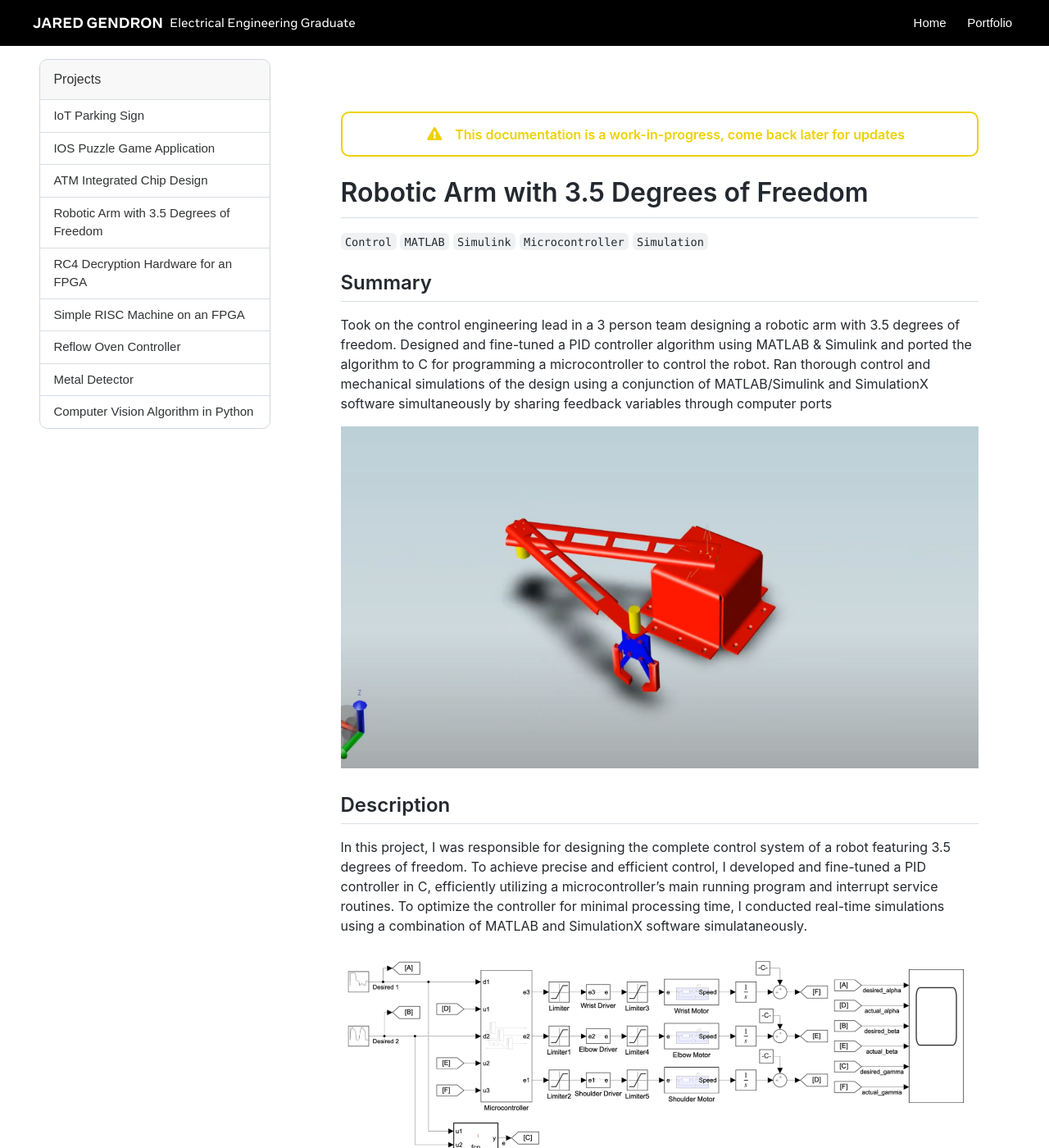
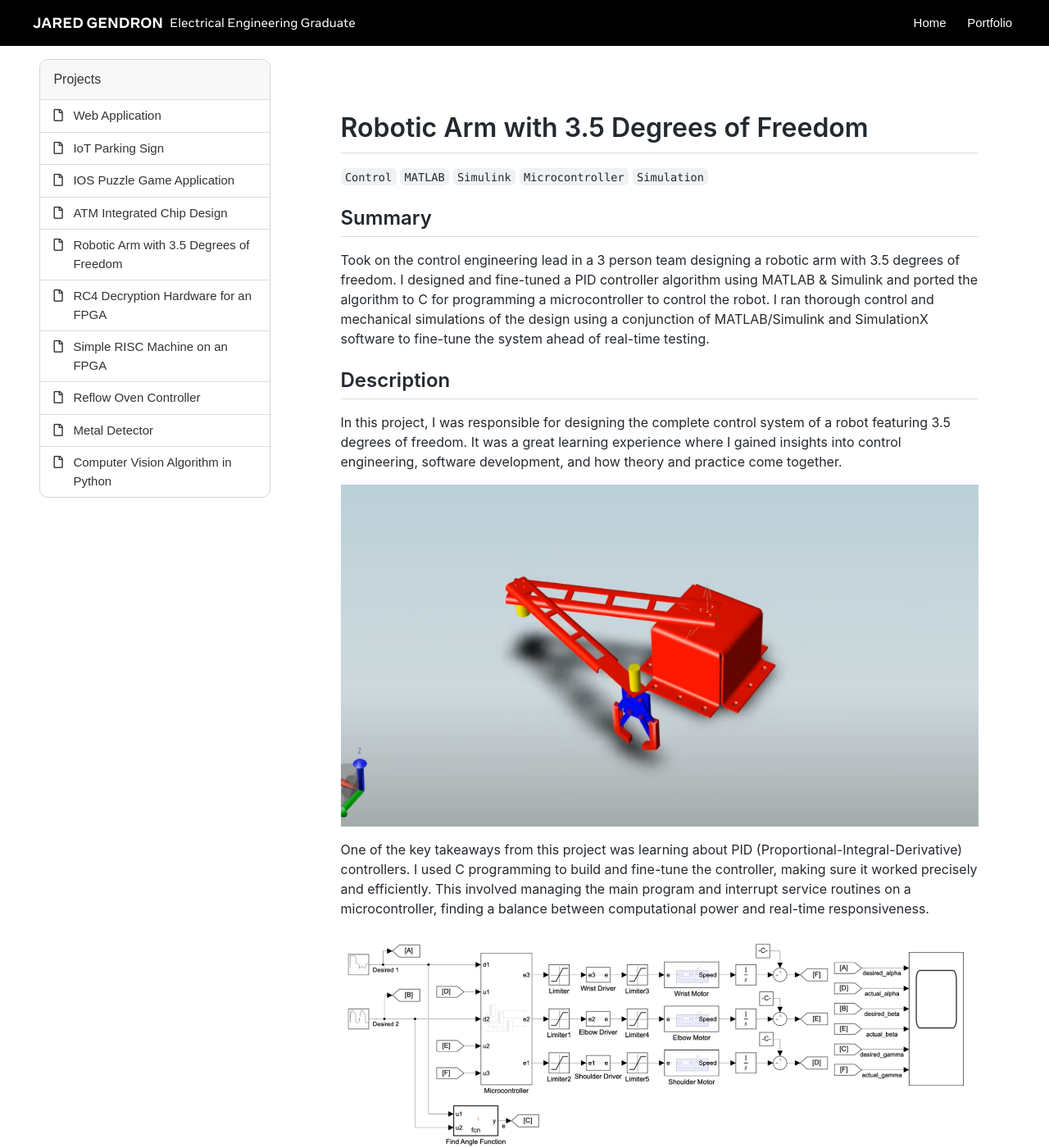
Before and after one commit to jaredgendron/jaredgendron.github.io, a Jekyll site: the page built from _projects/RoboticArm.md, in a window 1280 px wide and 1400 px high. Shown: the whole window at 82% size. Built offline with Jekyll 4.4.1, drawn with Linux system fonts in a browser that asks for light colours; nearby versions of some CDN libraries; some of the changed text lies outside the part shown.

Commit message:
updated project documents and mobile css

```diff
--- a/_includes/project-link.html
+++ b/_includes/project-link.html
@@ -1,4 +1,3 @@
-<div class="project-link">
 <a href="{{ project_href | default: ''}}">
   <li class="project-link">
     <div class="icon">
@@ -7,4 +6,3 @@
     {{ project_title | default: "Project Title"}}
   </li>
 </a>
-</div>
--- a/_layouts/project.html
+++ b/_layouts/project.html
@@ -5,14 +5,12 @@
 <div class="wrapper">
   <div class=sidebar id="sidebar">
     <div class="tabular-list">
-      <div class="header">Projects</div>
+      <div class="table-header">Projects</div>
         {% assign projects = site.projects | sort: 'year' | reverse %}
         {% for project in projects %}
-          <a href="{{ project.permalink }}">
-            <li class="project-link">
-              {{ project.title }}
-            </li>
-          </a>
+          {% assign project_title=project.title %}
+          {% assign project_href=project.permalink %}
+          {% include project-link.html %}
         {% endfor %}
     </div>
   </div>
--- a/_projects/RoboticArm.md
+++ b/_projects/RoboticArm.md
@@ -13,20 +12,24 @@
 
 ## Summary
 
-Took on the control engineering lead in a 3 person team designing a robotic arm with 3.5 degrees of freedom. Designed and fine-tuned a PID controller algorithm using MATLAB & Simulink and ported the algorithm to C for programming a microcontroller to control the robot. Ran thorough control and mechanical simulations of the design using a conjunction of MATLAB/Simulink and SimulationX software simultaneously by sharing feedback variables through computer ports
+Took on the control engineering lead in a 3 person team designing a robotic arm with 3.5 degrees of freedom. I designed and fine-tuned a PID controller algorithm using MATLAB & Simulink and ported the algorithm to C for programming a microcontroller to control the robot. I ran thorough control and mechanical simulations of the design using a conjunction of MATLAB/Simulink and SimulationX software to fine-tune the system ahead of real-time testing.
+
+## Description
+
+In this project, I was responsible for designing the complete control system of a robot featuring 3.5 degrees of freedom. It was a great learning experience where I gained insights into control engineering, software development, and how theory and practice come together.
 
 ![Current Driving PCB](/assets/images/RoboticArm/robot.png)
 
-## Description
-
-In this project, I was responsible for designing the complete control system of a robot featuring 3.5 degrees of freedom. To achieve precise and efficient control, I developed and fine-tuned a PID controller in C, efficiently utilizing a microcontroller's main running program and interrupt service routines. To optimize the controller for minimal processing time, I conducted real-time simulations using a combination of MATLAB and SimulationX software simulataneously.
+One of the key takeaways from this project was learning about PID (Proportional-Integral-Derivative) controllers. I used C programming to build and fine-tune the controller, making sure it worked precisely and efficiently. This involved managing the main program and interrupt service routines on a microcontroller, finding a balance between computational power and real-time responsiveness.
 
 ![Image](/assets/images/RoboticArm/tuningParameters.png)
 
-This allowed me to fine-tune the system parameters and ensure optimal performance ahead of real-time testing. A printed circuit board to drive current to the motors was designed, minimizing the robot's overall footprint.
+I also discovered the importance of simulations in control system design. I used MATLAB and SimulationX software to run real-time simulations of the robot's control system. These simulations allowed me to fine-tune the system parameters and ensure optimal performance ahead of real-time testing. A printed circuit board was designed for driving current to the motors based on the PID controller system and is shown below.
 
 ![Current Driving PCB](/assets/images/RoboticArm/currentDriver.png)
 
 Moreover, I implemented an algorithm that autonomously operated one motor based on the positions of the other two, drastically reducing path planning time and enhancing the robot's autonomous capabilities. The figure below shows the characteristics of the tune.
 
 ![Image](/assets/images/RoboticArm/tune.png)
+
+Overall, this project was a valuable learning experience that deepened my understanding of control systems, firmware development, and how theory can be applied in practical situations.
--- a/_scss/index.scss
+++ b/_scss/index.scss
@@ -115,7 +115,7 @@
           flex-direction: row;
           align-items: center;
           height: 2.5rem;
-          width: 9rem;
+          width: 7.2rem;
           border: 0.07rem solid white;
           border-radius: 5rem;
           padding: 10px;
@@ -130,8 +130,8 @@
 
           .icon {
             display: inline-block;
-            width: 3rem;
-            height: 3rem;
+            width: 2rem;
+            height: 2rem;
             margin: 0.1rem;
             color: white;
             overflow: hidden;
@@ -140,7 +140,7 @@
             text-justify: center;
 
             i {
-              line-height: 50px;
+              line-height: 33px;
               font-size: 1.5rem;
             }
           }
--- a/_scss/portfolio.scss
+++ b/_scss/portfolio.scss
@@ -3,6 +3,10 @@
   align-items: flex-start;
   background-color: white;
   padding-inline: .5vw;
+
+  @media all and (max-width: $small-width) {
+    padding-inline: 0;
+  }
 
   .content {
     margin-left: 3rem;
@@ -14,7 +18,7 @@
     @media all and (max-width: $small-width) {
       margin-left: 0;
       width: 100%;
-      padding: 5rem 2.5rem;
+      padding: 5rem 1rem;
     }
   }
 
@@ -29,6 +33,7 @@
       width: 100vw;
       margin-right: none;
       margin-left: none;
+      padding-inline: 1rem;
     }
 
     h1 {
@@ -43,7 +48,7 @@
     margin-top: 1rem;
     box-shadow: 0 0 10px 0.5px rgba(.025, .025, .025, .025);
 
-    .header{
+    .table-header{
       background-color: $tab-list-hover;
       font-weight: 530;
       padding: 0.75rem 1rem;
@@ -77,8 +82,8 @@
   .sidebar {
     position: -webkit-sticky; /* Safari */
     position: sticky; /* Make the sidebar fixed */
-    top: $header-height+3rem; /* Stick the sidebar to the top of the viewport */
-    bottom: 7rem; /* Stretch the sidebar to the bottom of the viewport */
+    top: $header-height+2rem; /* Stick the sidebar to the top of the viewport */
+    bottom: 1rem; /* Stretch the sidebar to the bottom of the viewport */
     left: 3rem; /* Stick the sidebar to the left of the viewport */
     width: $sidebar-width;
     max-height: calc(100vh - $header-height*3);
--- a/assets/css/markdown.css
+++ b/assets/css/markdown.css
@@ -101,8 +101,12 @@
 .markdown-body img {
   border-style: none;
   max-width: 100%;
+  height: auto;
+  background-color: #ffffff;
+  display: block;
+  margin-left: auto;
+  margin-right: auto;
   box-sizing: content-box;
-  background-color: #ffffff;
 }
 
 .markdown-body code,
--- a/pages/portfolio.html
+++ b/pages/portfolio.html
@@ -13,9 +13,9 @@
     {% for i in (2..5) reversed %}
       <div class="tabular-list">
         {% if i == 5 %}
-        <div class="header">Recent Projects</div>
+        <div class="table-header">Recent Projects</div>
         {% else %}
-          <div class="header">Year {{ i }} Projects</div>
+          <div class="table-header">Year {{ i }} Projects</div>
         {% endif %}
         {% for project in projects %}
           {% if project.year == i %}
```
Also changed, not shown: other parts of _projects/RoboticArm.md (+0 -1 lines), _projects/IoTParkingSign.md (+16 -32 lines), _projects/WebApplication.md (added, +53 -0 lines), manifest.json. Lines whose indentation alone changed are shown as unchanged.
